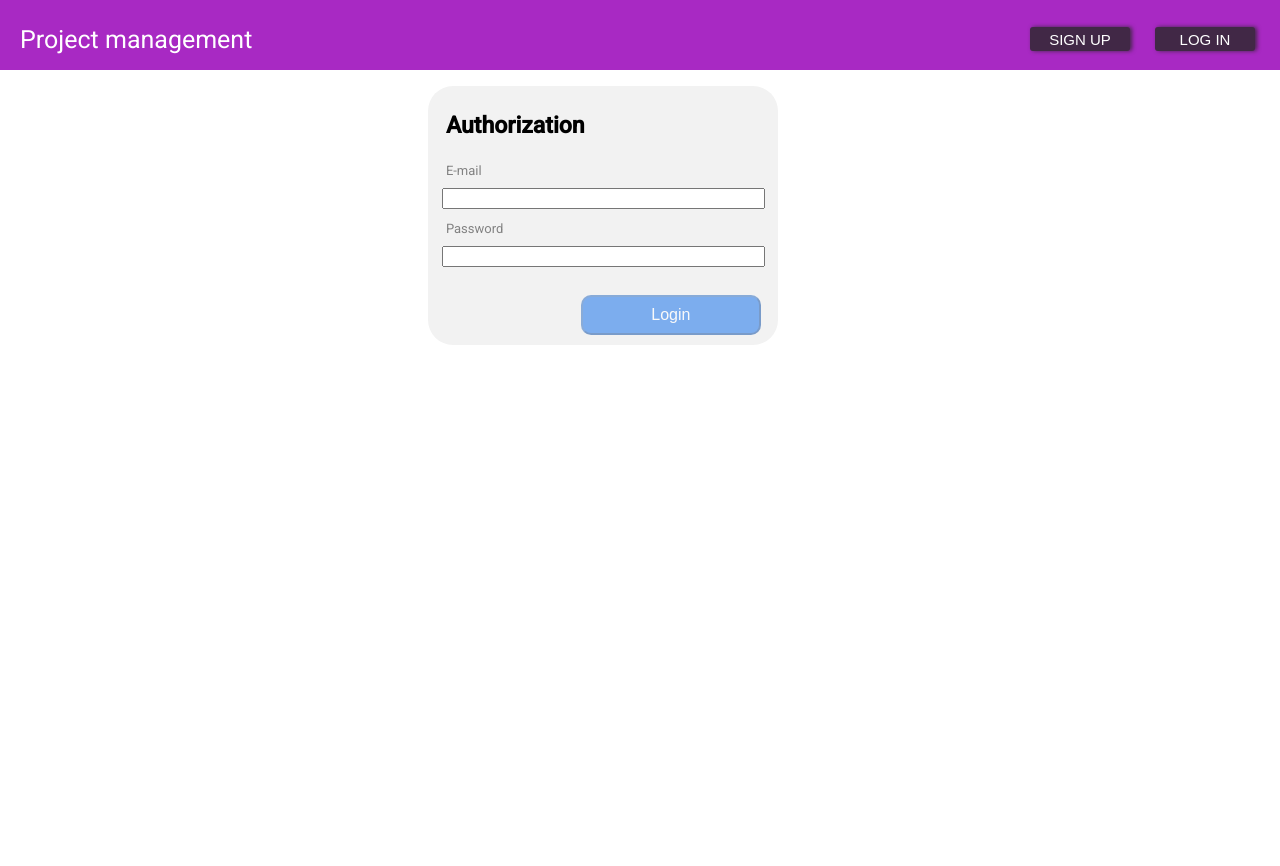
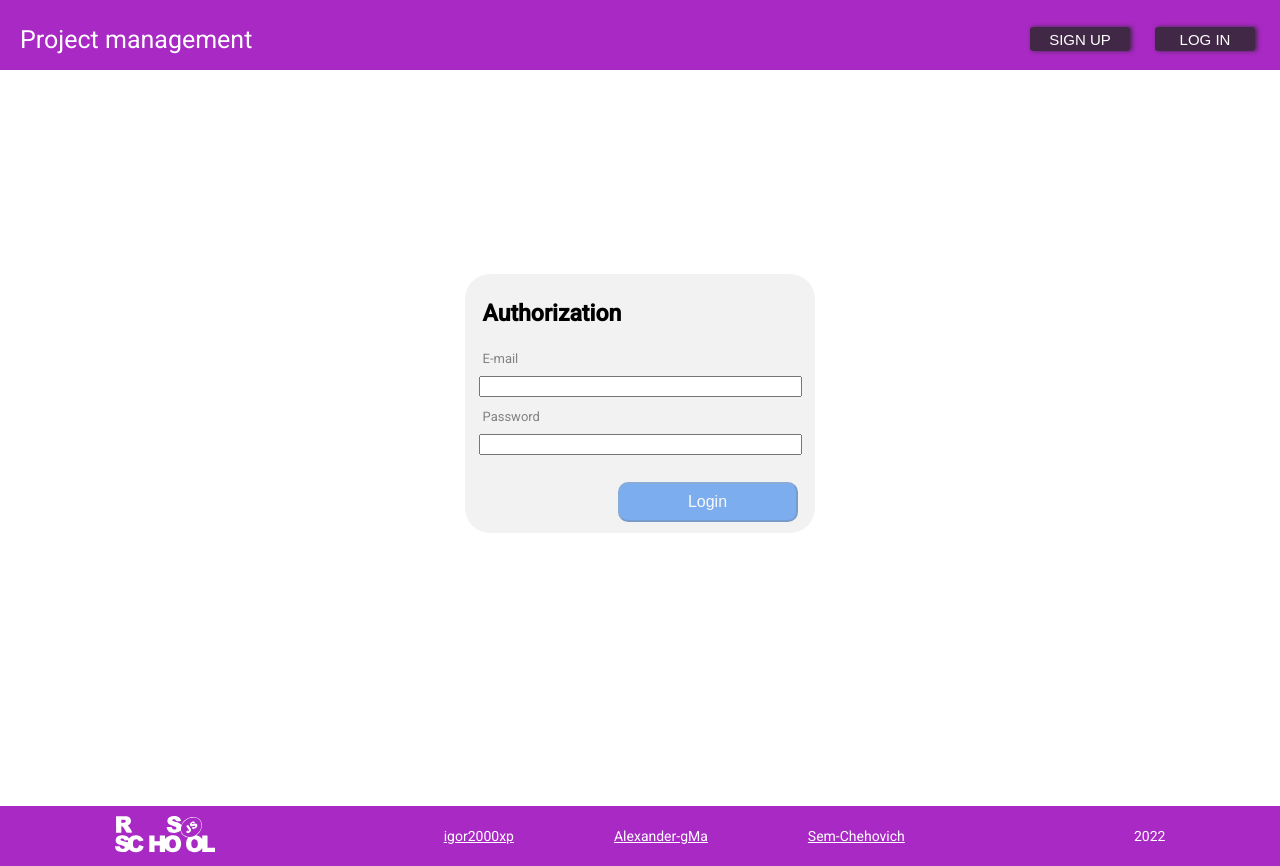
Before and after one commit to igor2000xp/angular-project-management-app, an Angular app: page /auth in a window 1280 px wide. Both pictures are taken after a click on the button "LOG IN". Before the commit the page ends 800 px from the top, so only its background shows below. Built offline with nearby package versions, Linux system fonts and the light colour scheme.

Commit message:
feat: add new css styles in login-card component

```diff
--- a/src/app/auth/components/login-card/login-card.component.scss
+++ b/src/app/auth/components/login-card/login-card.component.scss
@@ -12,10 +12,11 @@ p {
 }
 
 .login-card__wrapper {
-  position: absolute;
-  left: 0%;
-  width: 100%;
-  height: 100%;
+  display: flex;
+  align-items: center;
+  justify-content: center;
+  padding: 100px 0;
+  height: 75.8%;
 }
 
 .login-card__el{
@@ -30,11 +31,9 @@ p {
 }
 
 .login-card {
-  position: absolute;
-  top: 42%;
-  left: 53%;
+  display: flex;
+  flex-direction: column;
   width: 350px;
-  margin: -250px 0 0 -250px;
   background: $gray;
   border-radius: 25px;
 }
```
